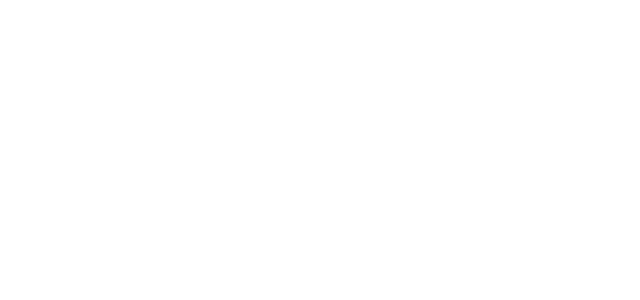
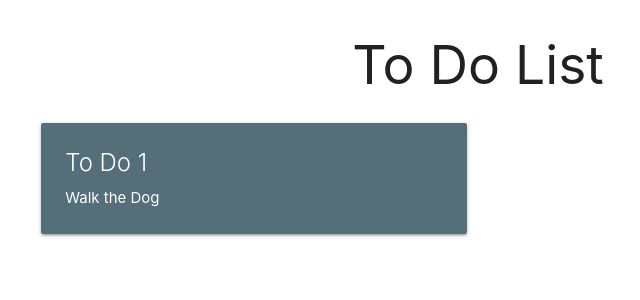
Before and after one commit to ben-che/tut-redux-react, a React (Create React App) app: page / in a window 1280 px wide. Shown: the top 300 px of the page, without its empty margins (162-802 px from the left). Built offline with nearby package versions, Linux system fonts and the light colour scheme.

Commit message:
connecting react

```diff
--- a/package.json
+++ b/package.json
@@ -5,6 +5,7 @@
   "dependencies": {
     "react": "^16.4.1",
     "react-dom": "^16.4.1",
+    "react-redux": "^5.0.7",
     "react-scripts": "1.1.4",
     "redux": "^4.0.0"
   },
--- a/public/index.html
+++ b/public/index.html
@@ -5,6 +5,11 @@
     <meta name="viewport" content="width=device-width, initial-scale=1, shrink-to-fit=no">
     <meta name="theme-color" content="#000000">
     <link rel="manifest" href="%PUBLIC_URL%/manifest.json">
+    <!-- Compiled and minified CSS -->
+    <link rel="stylesheet" href="https://cdnjs.cloudflare.com/ajax/libs/materialize/1.0.0-beta/css/materialize.min.css">
+    <!-- Compiled and minified JavaScript -->
+    <script src="https://cdnjs.cloudflare.com/ajax/libs/materialize/1.0.0-beta/js/materialize.min.js"></script>
+
     <title>React+Redux</title>
   </head>
   <body>
--- a/src/App.js
+++ b/src/App.js
@@ -1,11 +1,12 @@
 import React, { Component } from 'react';
-import './App.css';
+import List from "./components/List"
 
 class App extends Component {
   render() {
     return (
-      <div>
-
+      <div className="container">
+        <h2 style={{"textAlign":"center"}}>To Do List</h2>
+          <List />
       </div>
     );
   }
--- /dev/null
+++ b/src/components/List.js
@@ -0,0 +1,20 @@
+import React, { Component } from 'react';
+
+class List extends Component {
+  render() {
+    return (
+        <div className="row">
+        <div className="col s12 m6">
+          <div className="card blue-grey darken-1">
+            <div className="card-content white-text">
+              <span className="card-title">To Do 1</span>
+              <p>Walk the Dog</p>
+            </div>
+          </div>
+        </div>
+      </div>
+    );
+  }
+}
+
+export default List;
--- a/src/index.js
+++ b/src/index.js
@@ -1,8 +1,14 @@
 import React from 'react';
 import ReactDOM from 'react-dom';
-import './index.css';
+import { Provider } from 'react-redux';
+import store from './store/index';
 import App from './App';
 import registerServiceWorker from './registerServiceWorker';
 
-ReactDOM.render(<App />, document.getElementById('root'));
+ReactDOM.render(
+    <Provider store={store}>
+        <App />
+    </Provider>,
+    document.getElementById('root'));
+
 registerServiceWorker();
```
Also changed, not shown: 2 other files (tests, documents, lock files or other folders).
